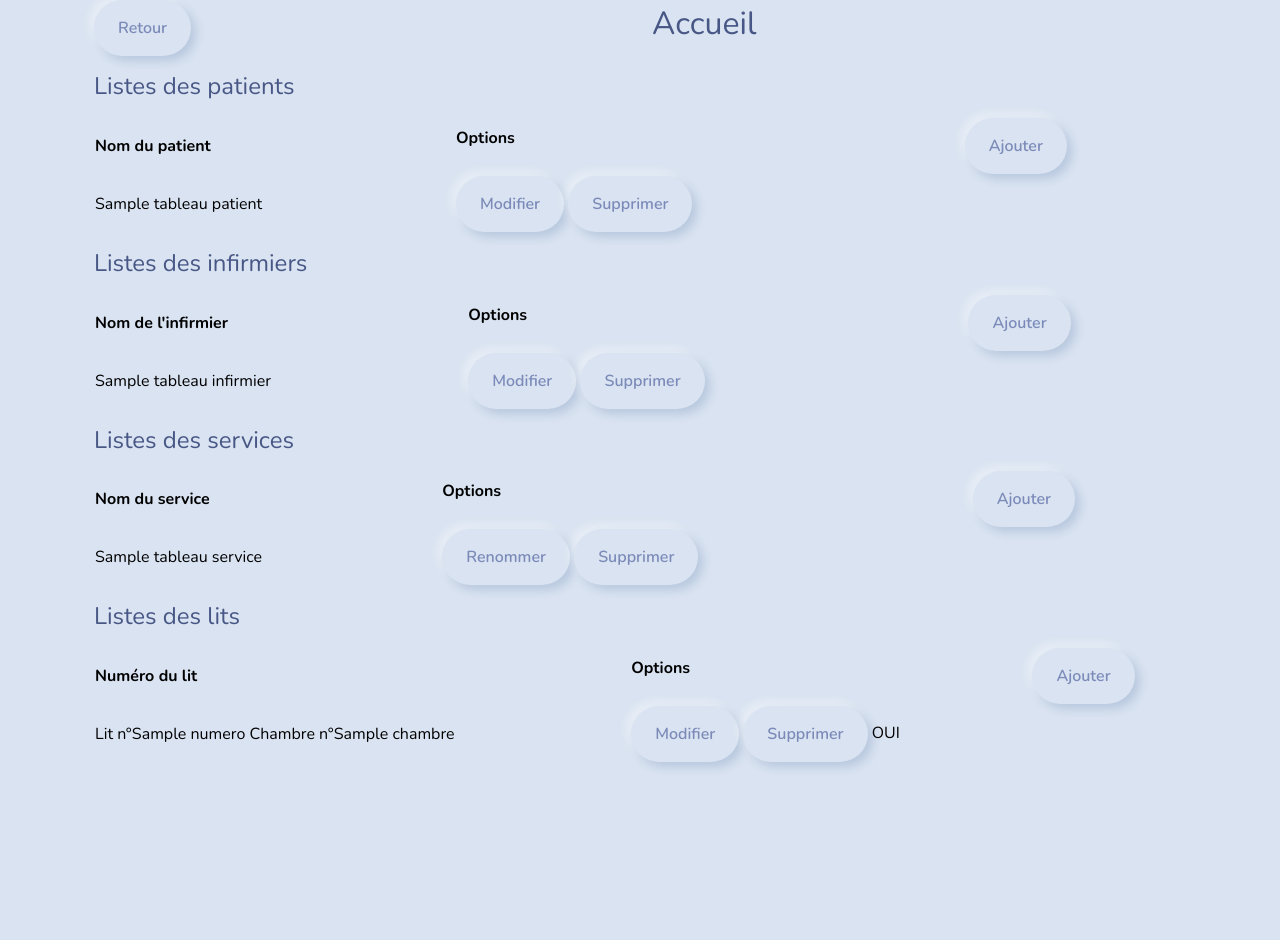
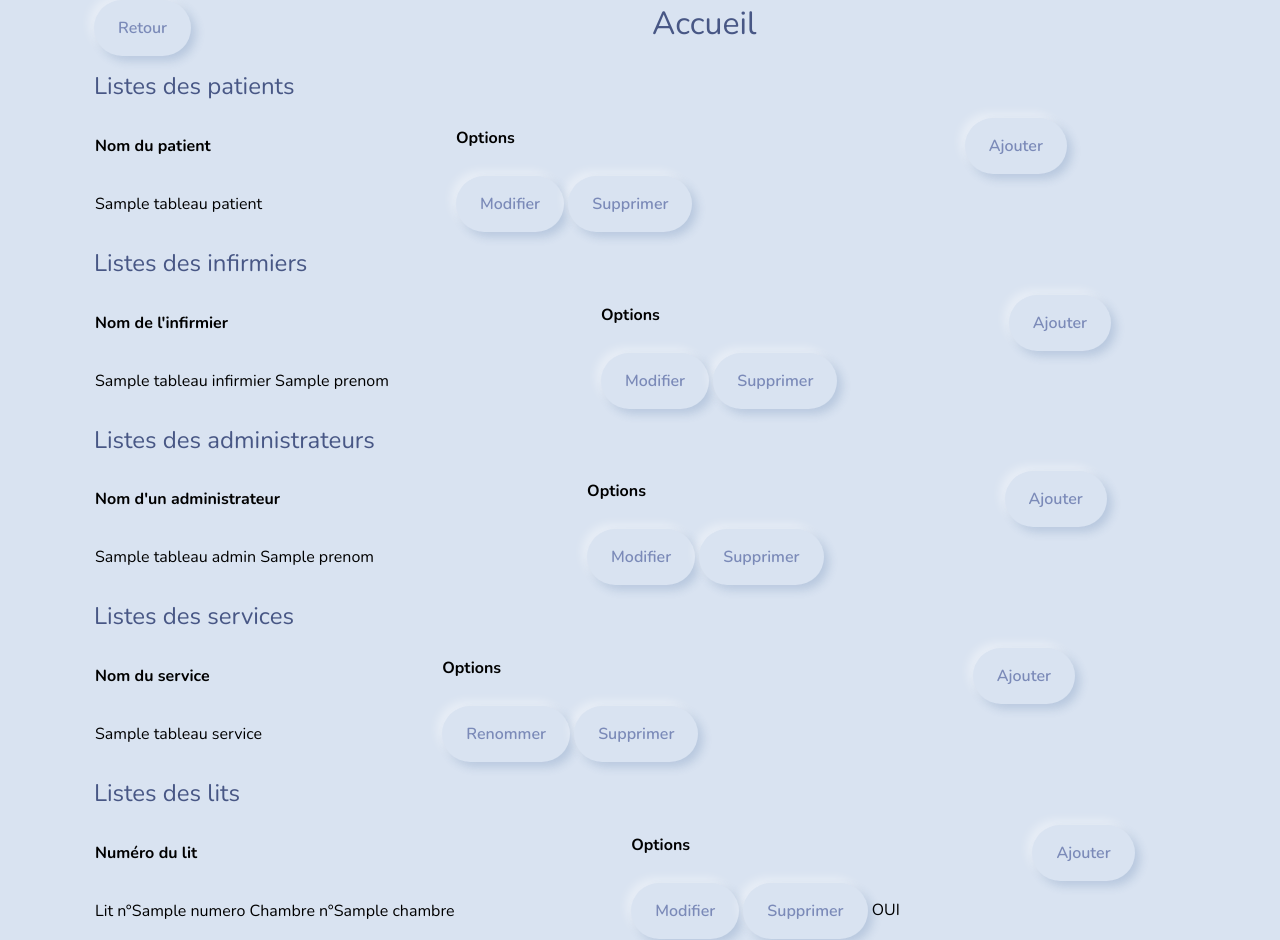
Before and after one commit to Remistln/GestionPatient, a Symfony app: template AppHopital/templates/accueil_administrateur/index.html.twig in a window 1280 px wide. Before the commit the page ends 769 px from the top, so only its background shows below. Run offline with Twig, Linux system fonts and the light colour scheme; the template is opened without the code that fills it: most values are stand-ins (such as "Sample title", 1, 10 or a date in 2020); some libraries are stand-ins or nearby versions.

Commit message:
Modification des pages de modifications + ajout de la liste des comptes admin dans la page d'accueil admin

```diff
--- a/AppHopital/templates/accueil_administrateur/index.html.twig
+++ b/AppHopital/templates/accueil_administrateur/index.html.twig
@@ -49,7 +49,7 @@
 
     </div>
 
-    <!--Listes comptes-->
+    <!--Listes comptes infirmiers-->
     <div class="container">
         <p><h4> Listes des infirmiers </h4></p>
         <div class="table-wrapper-scroll-y my-custom-scrollbar">
@@ -70,10 +70,10 @@
                 <tbody>
                 {% for infirmiers in tableauInfirmiers %}
                     <tr>
-                        <td>{{ infirmiers.nom }}</td>
+                        <td>{{ infirmiers.nom }} {{ infirmiers.prenom }}</td>
                         <td>
                             <button onclick="window.location.href='/modification/infirmier/{{ infirmiers.id }}';" type="button" class="btn btn-secondary">Modifier</button>
-                            <button onclick="window.location.href='/confirme/delete/lit/{{ infirmiers.id }}';" type="button" class="btn btn-secondary">Supprimer</button>
+                            <button onclick="window.location.href='/confirme/delete/infirmier/{{ infirmiers.id }}';" type="button" class="btn btn-secondary">Supprimer</button>
                         </td>
                     </tr>
                 {% endfor %}
@@ -84,6 +84,43 @@
         </div>
 
     </div>
+
+    <!--Listes comptes administrateur-->
+    <div class="container">
+        <p><h4> Listes des administrateurs </h4></p>
+        <div class="table-wrapper-scroll-y my-custom-scrollbar">
+
+            <table width="100%" class="table-primary">
+                <thead>
+                <tr>
+                    <th scope="col">Nom d'un administrateur</th>
+                    <th scope="col"><p>Options</p></th>
+                    <th scope="col">
+                        <div class="right-text-pad">
+                            <button onclick="window.location.href = '/ajout/admin';" type="button" class="btn btn-secondary">Ajouter</button>
+                        </div>
+                    </th>
+
+                </tr>
+                </thead>
+                <tbody>
+                {% for admins in tableauAdmins %}
+                    <tr>
+                        <td>{{ admins.nom }} {{ admins.prenom }}</td>
+                        <td>
+                            <button onclick="window.location.href='/modification/admin/{{ admins.id }}';" type="button" class="btn btn-secondary">Modifier</button>
+                            <button onclick="window.location.href='/confirme/delete/admin/{{ admins.id }}';" type="button" class="btn btn-secondary">Supprimer</button>
+                        </td>
+                    </tr>
+                {% endfor %}
+
+                </tbody>
+            </table>
+
+        </div>
+
+    </div>
+
     <!--Listes Services-->
     <div class="container">
         <p><h4> Listes des services</h4></p>
--- a/AppHopital/templates/modification_admin/index.html.twig
+++ b/AppHopital/templates/modification_admin/index.html.twig
@@ -13,7 +13,7 @@
                 <div class="col-md-4 ">
                     <button onclick="window.location.href = '/accueil/administrateur';" type="button" class="btn btn-secondary">Retour</button>
                 </div>
-                <div class="col-md-4 align-self-center"><h2>Modification d'un admin</h2></div>
+                <div class="col-md-5 align-self-center"><h2>Modification d'un admin</h2></div>
 
             </div>
         </div>
--- a/AppHopital/templates/modification_infirmier/index.html.twig
+++ b/AppHopital/templates/modification_infirmier/index.html.twig
@@ -17,7 +17,7 @@
 
 
                 </div>
-                <div class="col-md-4 align-self-center"><h2>Modification d'un infirmier</h2></div>
+                <div class="col-md-5 align-self-center"><h2>Modification d'un infirmier</h2></div>
 
             </div>
         </div>
--- a/AppHopital/templates/modification_lit/index.html.twig
+++ b/AppHopital/templates/modification_lit/index.html.twig
@@ -14,7 +14,7 @@
                 {% endif %}
 
             </div>
-            <div class="col-md-4 align-self-center"><h2>Modification d'un lit</h2></div>
+            <div class="col-md-5 align-self-center"><h2>Modification d'un lit</h2></div>
 
         </div>
     </div>
--- a/AppHopital/templates/modification_service/index.html.twig
+++ b/AppHopital/templates/modification_service/index.html.twig
@@ -19,7 +19,7 @@
                     {% endif %}
 
                 </div>
-                <div class="col-md-4 align-self-center"><h2>Modification d'un service</h2></div>
+                <div class="col-md-5 align-self-center"><h2>Renommer un service</h2></div>
 
             </div>
         </div>
```
